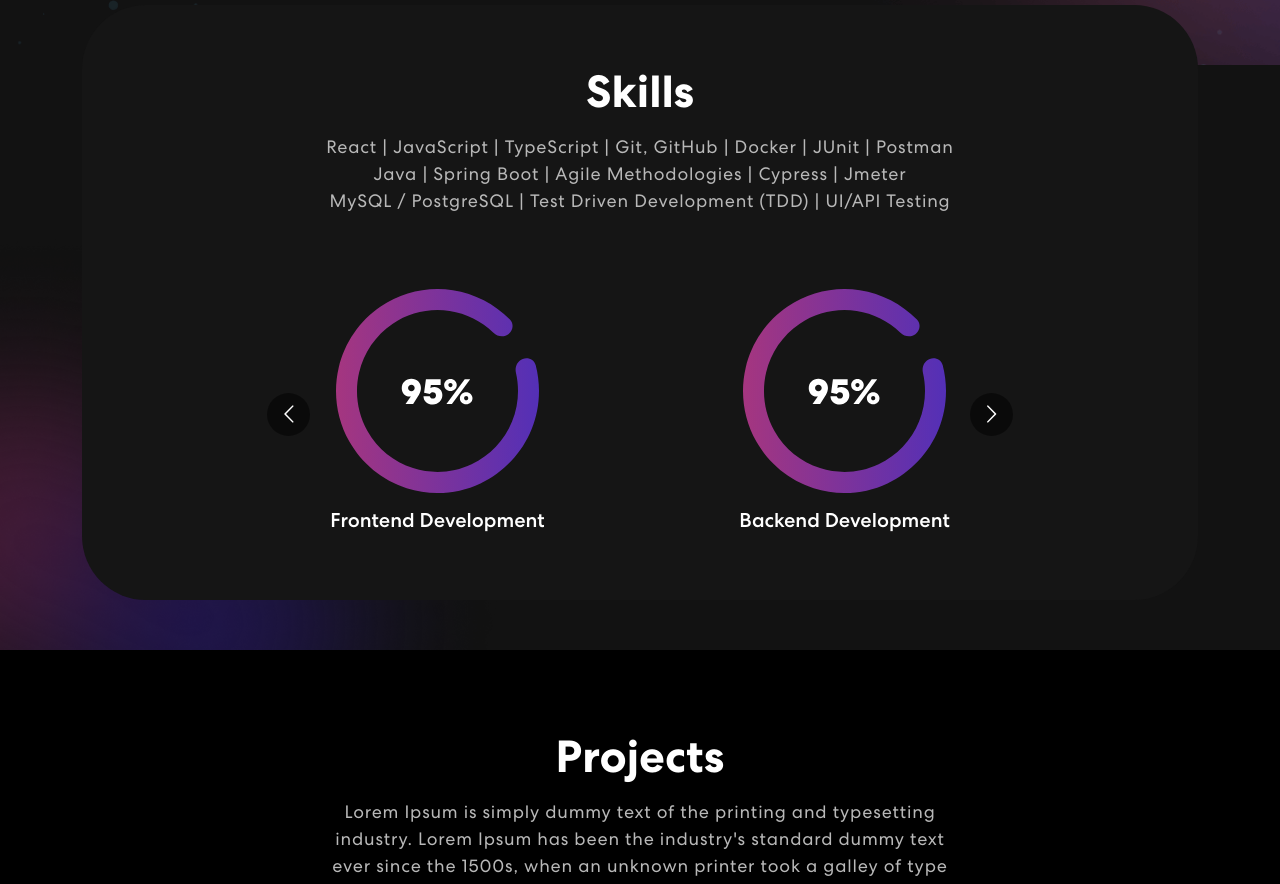
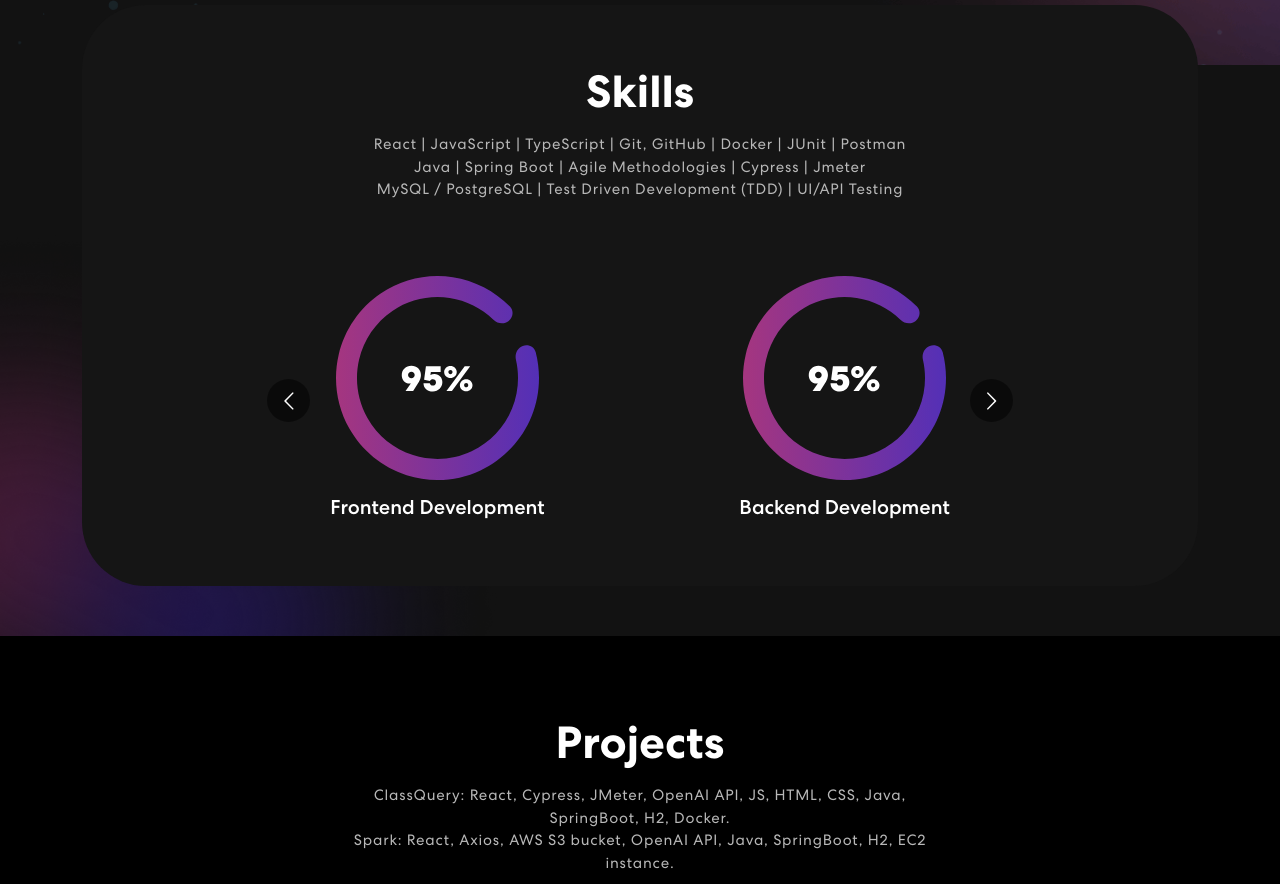
Before and after one commit to mnaser11218/Portfolio, a React (Create React App) app: page / in a window 1280 px wide. Shown: the part 999-1883 px from the top of the page. Built offline with nearby package versions, Linux system fonts and the light colour scheme.

Commit message:
updated projects

```diff
--- a/src/App.css
+++ b/src/App.css
@@ -318,7 +318,7 @@ nav.navbar .navbar-toggler[aria-expanded="true"] .navbar-toggler-icon {
 }
 .skill p {
     color: #B8B8B8;
-    font-size: 18px;
+    font-size: 15px;
     letter-spacing: 0.8px;
     line-height: 1.5em;
     margin: 14px 0 75px 0;
@@ -353,7 +353,7 @@ nav.navbar .navbar-toggler[aria-expanded="true"] .navbar-toggler-icon {
 }
 .project p {
   color: #B8B8B8;
-  font-size: 18px;
+  font-size: 15px;
   letter-spacing: 0.8px;
   line-height: 1.5em;
   margin: 14px auto 30px auto;
--- a/src/components/Projects.js
+++ b/src/components/Projects.js
@@ -121,7 +121,7 @@ export const Projects = () => {
               {({ isVisible }) =>
               <div className={isVisible ? "animate__animated animate__fadeIn": ""}>
                 <h2>Projects</h2>
-                <p>Lorem Ipsum is simply dummy text of the printing and typesetting industry. Lorem Ipsum has been the industry's standard dummy text ever since the 1500s, when an unknown printer took a galley of type and scrambled it to make a type specimen book.</p>
+<p>ClassQuery: React, Cypress, JMeter, OpenAI API, JS, HTML, CSS, Java, SpringBoot, H2, Docker. <br></br>Spark: React, Axios, AWS S3 bucket, OpenAI API, Java, SpringBoot, H2, EC2 instance. </p>
                 <Tab.Container id="projects-tabs" defaultActiveKey="first">
                   <Nav variant="pills" className="nav-pills mb-5 justify-content-center align-items-center" id="pills-tab">
                     <Nav.Item>
```
